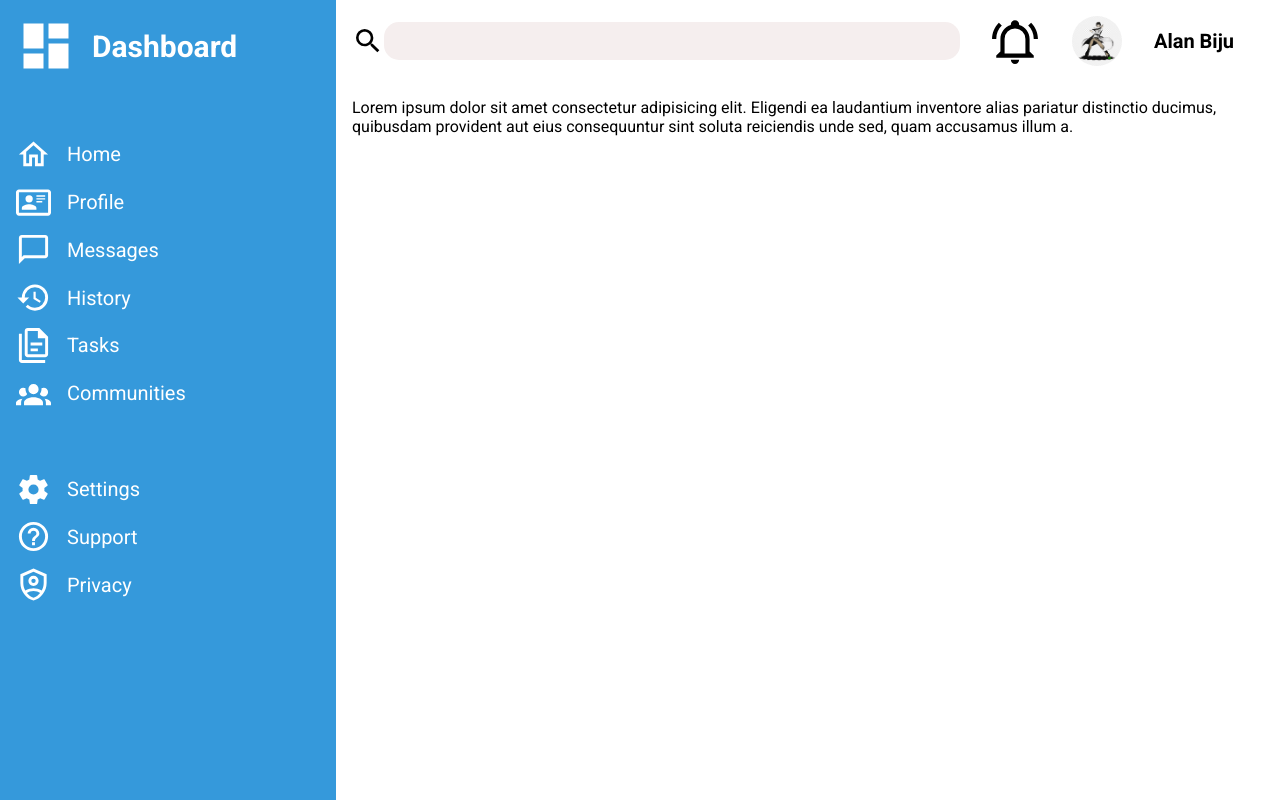
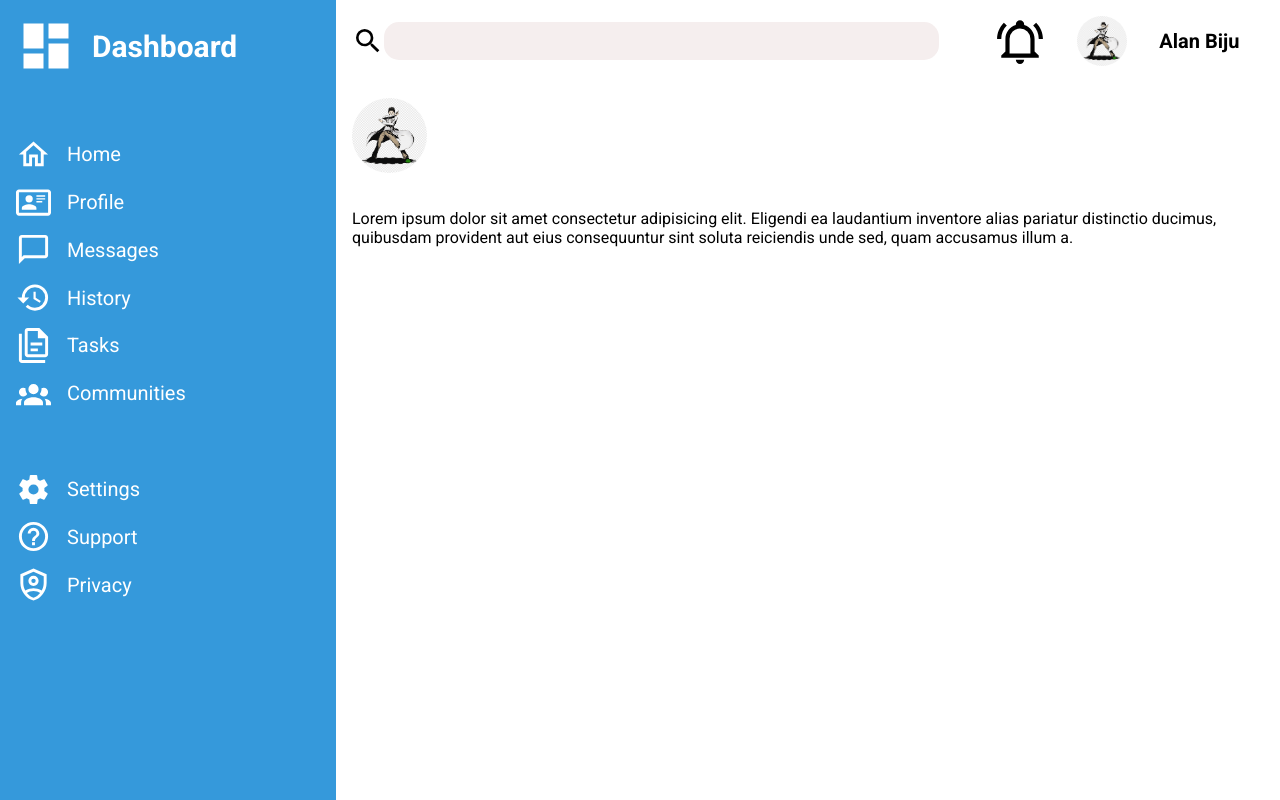
Before and after one commit to DunkDoge/Dashboard, a plain HTML site: page index.html in a window 1280 px wide. Drawn offline with Linux system fonts and the light colour scheme.

Commit message:
added img for intro text

```diff
--- a/index.html
+++ b/index.html
@@ -68,7 +68,9 @@
             <img src="assets/icons/steinsgate.png" alt="profile picture" style="border-radius: 25px;">
             <p><b>Alan Biju</b></p>
         </div>
-        <div class="header-hello"></div>
+        <div class="header-hello">
+            <img src="assets/icons/steinsgate.png" alt="profile picture">
+        </div>
         <div class="header-buttons"></div>
     </header>
 
--- a/styles.css
+++ b/styles.css
@@ -63,6 +63,7 @@ main, header {
 header {
     display: grid;
     grid-template: auto 1fr / 2fr 1fr;
+    gap: 2rem;
 }
 
 .search-bar {
@@ -95,3 +96,9 @@ header {
     height: 50px;
     width: 50px;
 }
+
+.header-hello img{
+    height: 75px;
+    width: 75px;
+    border-radius: 50px;
+}
```
